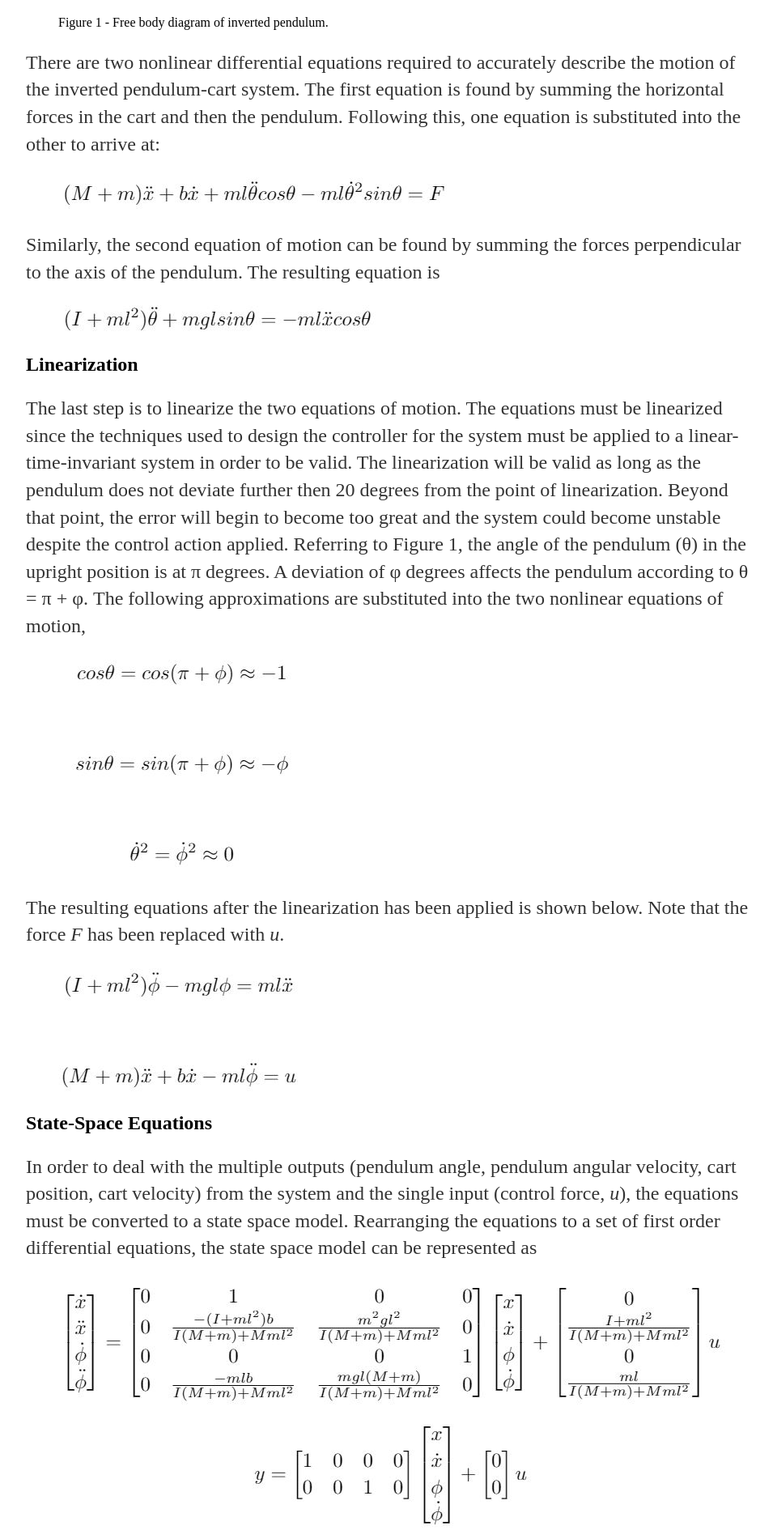
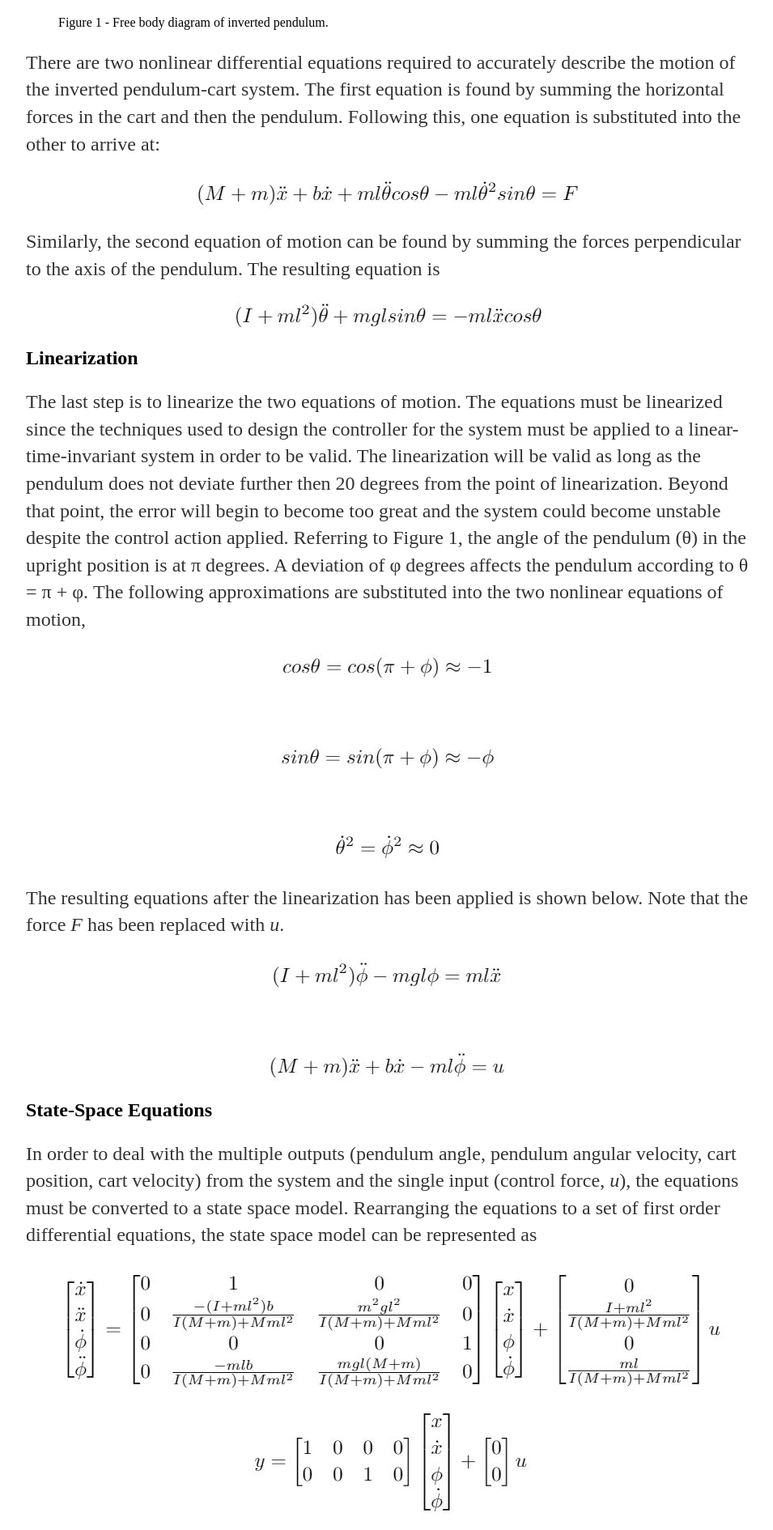
Before and after one commit to MalcolmHodgins/MalcolmHodgins.github.io, a Jekyll site: the page built from _posts/2020-08-04-SBIP Modelling.md, in a window 1280 px wide. Shown: the part 1829-3719 px from the top of the page at 81% size, without its empty margins (160-1115 px from the left). Built offline with Jekyll 4.4.1, drawn with Linux system fonts in a browser that asks for light colours.

Commit message:
fixing rest of equations

```diff
--- a/_posts/2020-08-04-SBIP Modelling.md
+++ b/_posts/2020-08-04-SBIP Modelling.md
@@ -44,7 +44,7 @@ There are two nonlinear differential equations required to accurately describe t
 </p>
 
 <figure>
-  <img src="/images/sbip_modelling/horizontal_forces_eqn.JPG">
+  <img src="/images/sbip_modelling/horizontal_forces_eqn.JPG" class="centered">
 </figure>
 
 <p>
@@ -52,7 +52,7 @@ Similarly, the second equation of motion can be found by summing the forces perp
 </p>
 
 <figure>
-  <img src="/images/sbip_modelling/pendulum_forces.JPG">
+  <img src="/images/sbip_modelling/pendulum_forces.JPG" class="centered">
 </figure>
 
 
@@ -62,7 +62,7 @@ The last step is to linearize the two equations of motion. The equations must be
 </p>
 
 <figure>
-  <img src="/images/sbip_modelling/linearization.JPG">
+  <img src="/images/sbip_modelling/linearization.JPG" class="centered">
 </figure>
 
 <p>
@@ -70,7 +70,7 @@ The resulting equations after the linearization has been applied is shown below.
 </p>
 
 <figure>
-  <img src="/images/sbip_modelling/linearized_eqns.JPG">
+  <img src="/images/sbip_modelling/linearized_eqns.JPG" class="centered">
 </figure>
 
 <h2> State-Space Equations </h2>
@@ -80,7 +80,7 @@ In order to deal with the multiple outputs (pendulum angle, pendulum angular vel
 </p>
 
 <figure>
-  <img src="/images/sbip_modelling/state_space_model.JPG">
+  <img src="/images/sbip_modelling/state_space_model.JPG" class="centered">
 </figure>
 
 <h2> Matlab State-Space Representation </h2>
@@ -183,6 +183,6 @@ With the full-state feedback set up as well as the precompensator, the schematic
 </p>
 
 <figure>
-  <img src="/images/sbip_modelling/control_system_schematic.JPG" alt="closed-loop system schematic for pendulum-cart system">
+  <img src="/images/sbip_modelling/control_system_schematic.JPG" alt="closed-loop system schematic for pendulum-cart system" class="centered">
   <figcaption> Figure 2 - Schematic of the inverted pendulum-cart open-loop system as well as the control system.</figcaption>
 </figure>
```
